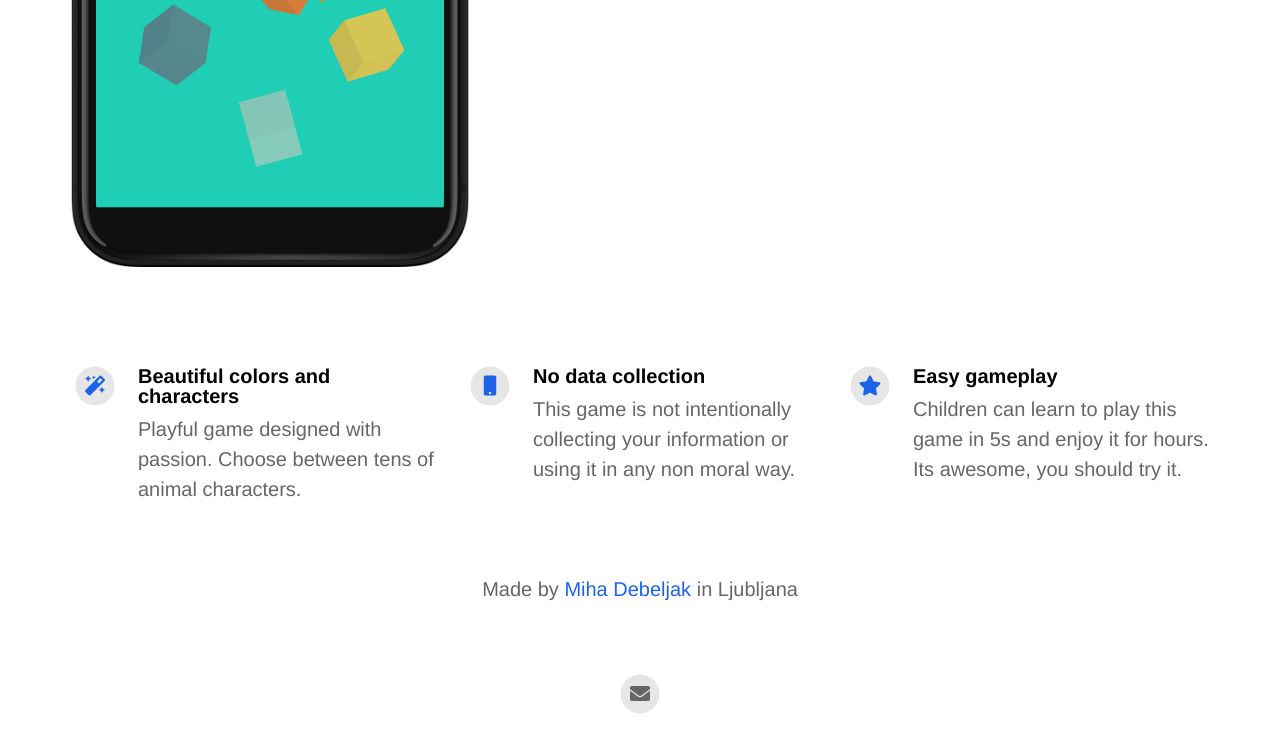
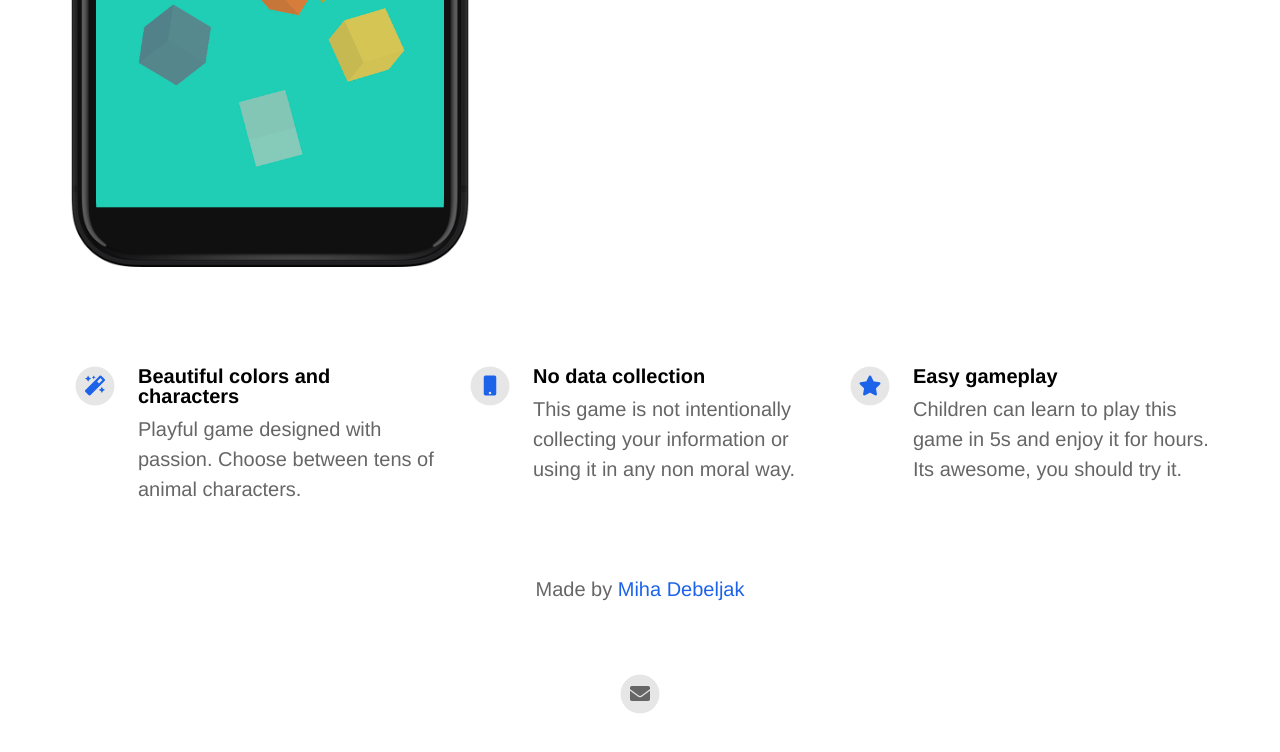
Before and after one commit to emilbaehr/automatic-app-landing-page, a Jekyll site: the page built from index.html, in a window 1280 px wide and 900 px high, scrolled down 602 px, cut to the strip 116-868 px from the top of the window. Built offline with Jekyll 4.4.1, drawn with Linux system fonts in a browser that asks for light colours; nearby versions of some CDN libraries.

Commit message:
Update _config.yml

```diff
--- a/_config.yml
+++ b/_config.yml
@@ -21,7 +21,7 @@ enable_smart_app_banner                   : true
 # Information About Yourself
 your_name                                 : Miha Debeljak
 your_link                                 : https://debelj.github.io/boxjump3d/
-your_city                                 : Ljubljana
+your_city                                 :
 email_address                             : debeljakmiha@icloud.com
 facebook_username                         :
 instagram_username                        :
```
